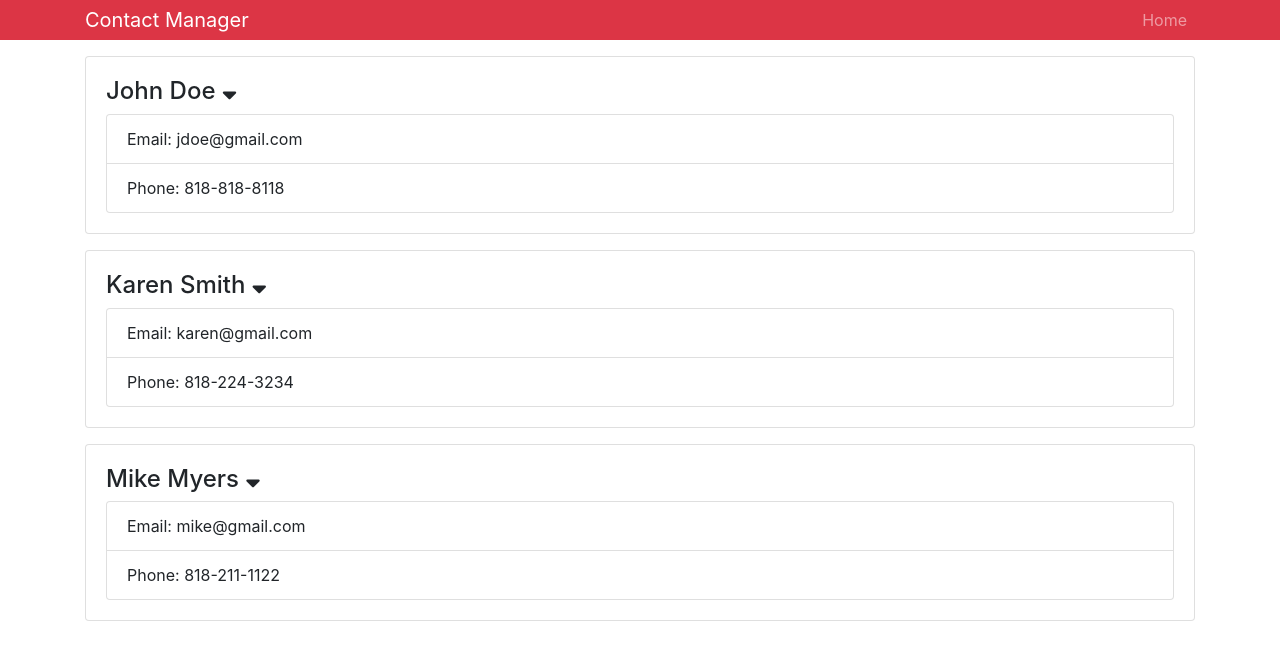
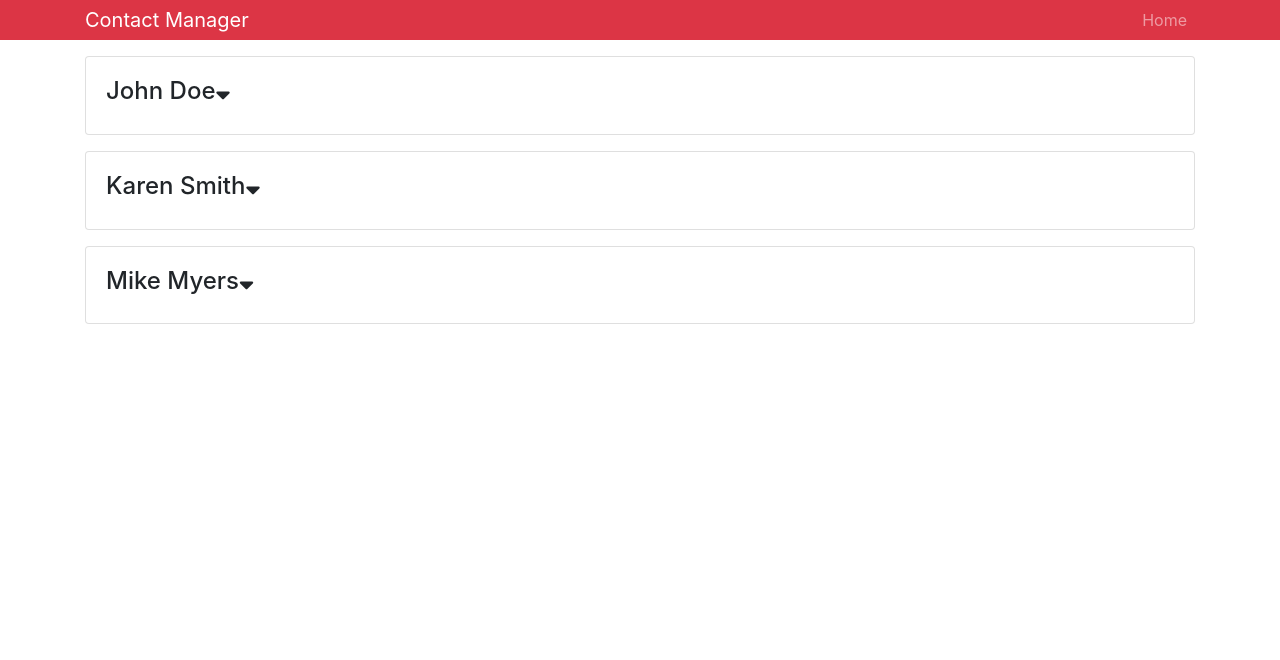
Before and after one commit to T-Wesst/React_Front_Back, a React (Create React App) app in the folder projects/contactmanager/: page / in a window 1280 px wide. Shown: the top 660 px of the page. Built offline with nearby package versions, Linux system fonts and the light colour scheme.

Commit message:
update component state

```diff
--- a/projects/contactmanager/src/components/Contact.js
+++ b/projects/contactmanager/src/components/Contact.js
@@ -2,23 +2,29 @@ import React, { Component } from "react";
 import PropTypes from "prop-types";
 class Contact extends Component {
   state = {
-    showContactInfo: true
-  };
-  onShowClick = e => {
-    this.setState({ showContactInfo: !this.state.showContactInfo });
+    showContactInfo: false
   };
   render() {
+    const { showContactInfo } = this.state;
     const { name, phone, email } = this.props.contact;
     return (
       <div className="card card-body mb-3">
         {/*class componets use this.props.<propName>*/}
         <h4>
-          {name} <i onClick={this.onShowClick} className="fas fa-sort-down" />
+          {name}
+          <i
+            onClick={() =>
+              this.setState({ showContactInfo: !this.state.showContactInfo })
+            }
+            className="fas fa-sort-down"
+          />
         </h4>
-        <ul className="list-group">
-          <li className="list-group-item">Email: {email}</li>
-          <li className="list-group-item">Phone: {phone}</li>
-        </ul>
+        {showContactInfo ? (
+          <ul className="list-group">
+            <li className="list-group-item">Email: {email}</li>
+            <li className="list-group-item">Phone: {phone}</li>
+          </ul>
+        ) : null}
       </div>
     );
   }
```
